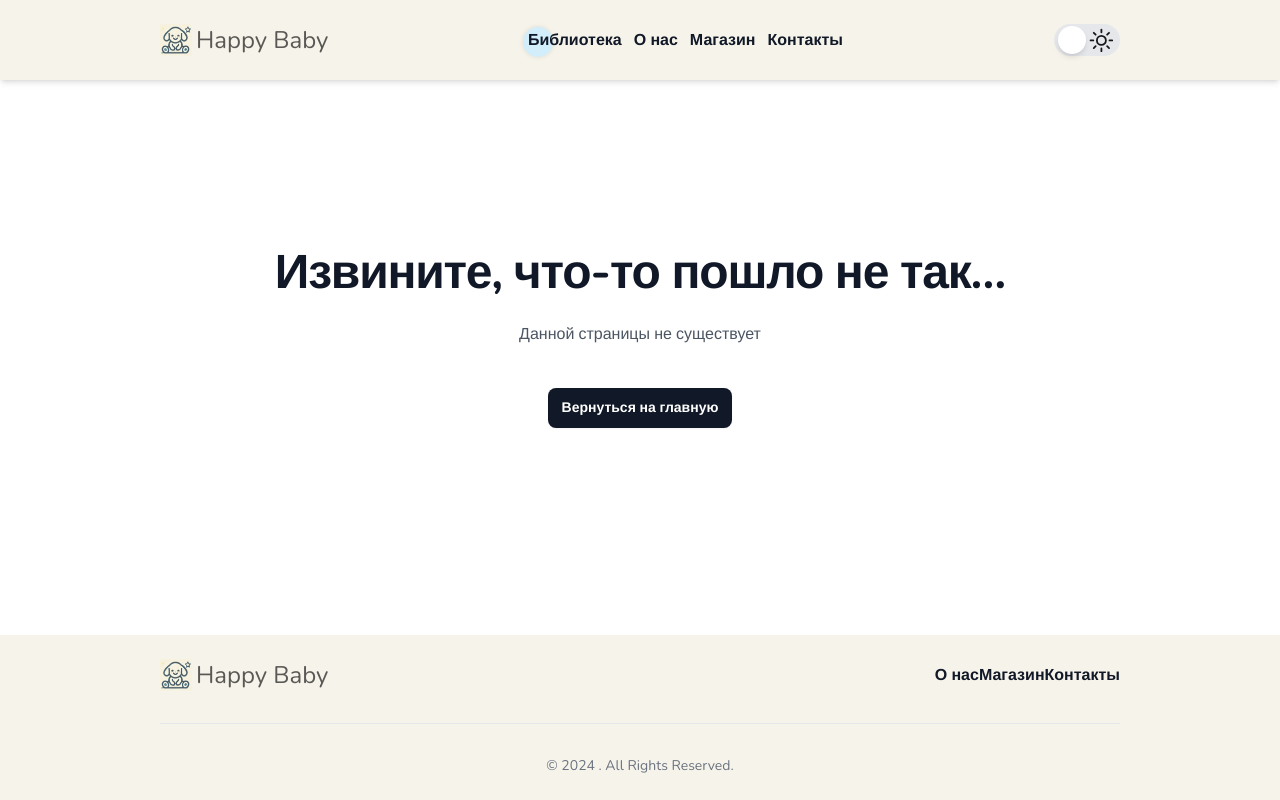
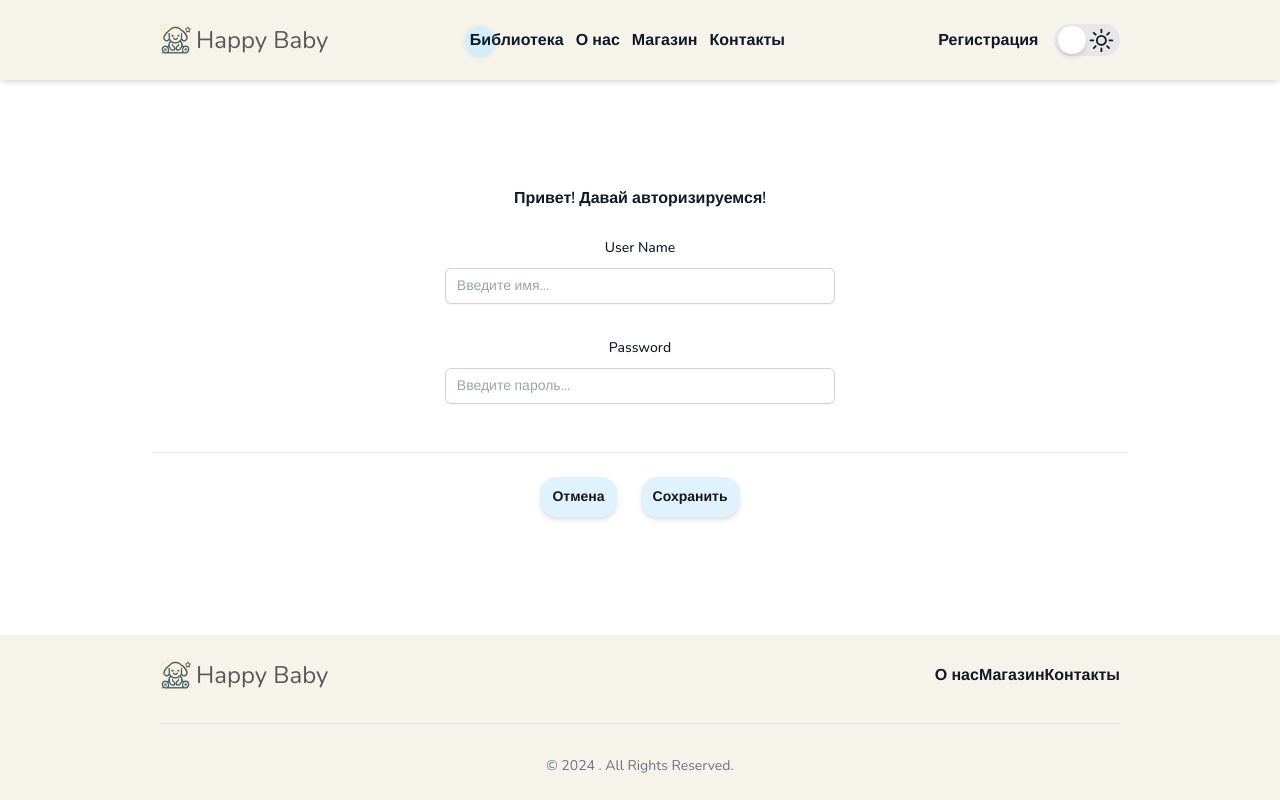
Before and after one commit to Zinger88/baby-shop, a Next.js app: page /login in a window 1280 px wide. Before the commit this address had no page. Built offline with nearby package versions, Linux system fonts and the light colour scheme.

Commit message:
add authorization page

```diff
--- a/package.json
+++ b/package.json
@@ -15,7 +15,7 @@
         "next": "14.2.10",
         "react": "^18",
         "react-dom": "^18",
-        "zustand": "^5.0.0-rc.2"
+        "zustand": "^4.5.5"
     },
     "devDependencies": {
         "@types/node": "^20",
--- a/src/app/globals.scss
+++ b/src/app/globals.scss
@@ -243,6 +243,10 @@ body {
     }
 }
 
+.header-authorization_mob {
+    display: none;
+}
+
 @media (max-width: 768px) {
     .header {
         nav {
@@ -316,6 +320,12 @@ body {
         .menu-btn {
             display: flex;
         }
+        .header-authorization {
+            display: none;
+        }
+        .header-authorization_mob {
+            display: block;
+        }
     }
 }
 
--- /dev/null
+++ b/src/app/login/page.tsx
@@ -0,0 +1,9 @@
+import { Authorization } from "@/components/authorization/Authorization";
+
+export const Login = () => {
+    return (
+        <Authorization />
+    )
+}
+
+export default Login;
--- /dev/null
+++ b/src/components/authorization/Authorization.tsx
@@ -0,0 +1,64 @@
+import Link from "next/link"
+
+export const Authorization = () => {
+    return (
+        <form className="pt-20">
+            <div className="space-y-12">
+                <div className="border-b border-gray-900/10 pb-12 text-center dark:border-gray-700">
+                    <h2 className="text-base font-semibold leading-7 text-gray-900 dark:text-white">
+                        Привет! Давай авторизируемся!
+                    </h2>
+                    <div className="mt-6 flex flex-col items-center gap-y-8">
+                        <div className="w-full sm:w-2/5">
+                            <label
+                                htmlFor="first-name"
+                                className="block text-sm font-medium leading-6 text-gray-900 dark:text-white">
+                                User Name
+                            </label>
+                            <div className="mt-2">
+                                <input
+                                    id="first-name"
+                                    name="first-name"
+                                    type="text"
+                                    autoComplete="given-name"
+                                    placeholder="Введите имя..."
+                                    className="block w-full rounded-md border-0 py-1.5 px-3 text-gray-900 dark:text-white bg-white dark:bg-gray-800 shadow-sm ring-1 ring-inset ring-gray-300 dark:ring-gray-600 placeholder:text-gray-400 dark:placeholder:text-gray-500  focus:ring-2 focus:ring-inset focus:ring-indigo-600 sm:text-sm sm:leading-6"
+                                />
+                            </div>
+                        </div>
+                        <div className="w-full sm:w-2/5">
+                            <label
+                                htmlFor="password"
+                                className="block text-sm font-medium leading-6 text-gray-900 dark:text-white">
+                                Password
+                            </label>
+                            <div className="mt-2">
+                                <input
+                                    id="password"
+                                    name="password"
+                                    type="password"
+                                    placeholder="Введите пароль..."
+                                    className="block w-full rounded-md border-0 py-1.5 px-3 text-gray-900 dark:text-white bg-white dark:bg-gray-800 shadow-sm ring-1 ring-inset ring-gray-300 dark:ring-gray-600 placeholder:text-gray-400  dark:placeholder:text-gray-500 focus:ring-2 focus:ring-inset focus:ring-indigo-600 sm:text-sm sm:leading-6"
+                                />
+                            </div>
+                        </div>
+                    </div>
+
+                </div>
+            </div>
+
+            <div className="mt-6 flex items-center justify-center gap-x-6">
+                <button type="button" className="px-3 py-2 text-sm leading-6 bg-sky-100 rounded-2xl shadow-md font-bold transition duration-300 hover:bg-sky-200 dark:text-slate-800">
+                    <Link href="/">Отмена</Link>
+
+                </button>
+                <button
+                    type="submit"
+                    className="px-3 py-2 text-sm leading-6 bg-sky-100 rounded-2xl shadow-md font-bold transition duration-300 hover:bg-sky-200 dark:text-slate-800"
+                >
+                    Сохранить
+                </button>
+            </div>
+        </form>
+    );
+}
--- a/src/components/header/Header.tsx
+++ b/src/components/header/Header.tsx
@@ -40,10 +40,16 @@ export function Header() {
                     <LinkText extClassName='mr-3' route="/about">О нас</LinkText>
                     <LinkText extClassName='mr-3' route="/marketplace">Магазин</LinkText>
                     <LinkText extClassName='mr-3' route="/contacts">Контакты</LinkText>
+                    <LinkText extClassName='header-authorization_mob mr-4 mt-3 pt-3 border-t w-full' route="/login">Регистрация</LinkText>
+
                 </nav>
-                <div className={`theme-switcher ${mobileMenuOpen ? 'mobile-active' : ''}`}>
-                    <ThemeSwitcher />
+                <div className='flex items-center'>
+                    <LinkText extClassName='header-authorization mr-4' route="/login">Регистрация</LinkText>
+                    <div className={`theme-switcher ${mobileMenuOpen ? 'mobile-active' : ''}`}>
+                        <ThemeSwitcher />
+                    </div>
                 </div>
+
 
                 <button
                     className={`dark:text-white dark:after:bg-white dark:before:bg-white menu-btn ${mobileMenuOpen ? 'active' : ''}`}
@@ -52,6 +58,6 @@ export function Header() {
                     Menu
                 </button>
             </div>
-        </header>
+        </header >
     );
 }
```
Also changed, not shown: 1 other file (tests, documents, lock files or other folders).
